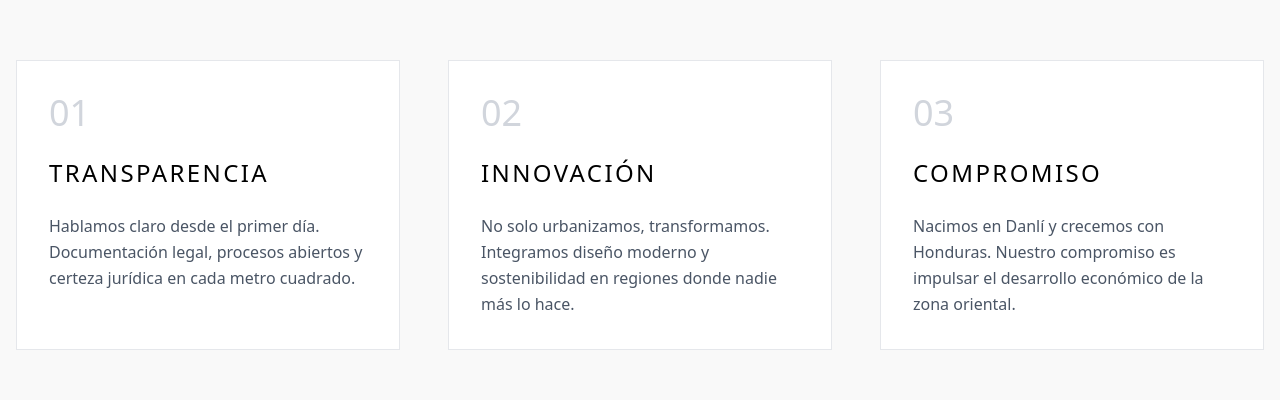
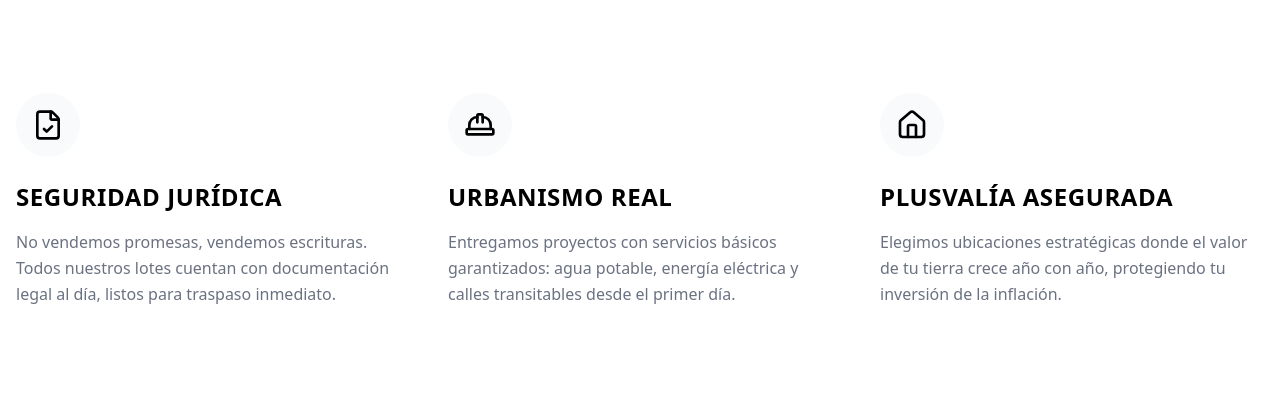
Before and after one commit to rplushn/inmaer-web, a Next.js app: page / in a window 1280 px wide. Shown: the part 4521-4921 px from the top of the page. Built offline with nearby package versions, Linux system fonts and the light colour scheme.

Commit message:
Update ValuesGrid text to emphasize Legal Security and Real Urbanism

```diff
--- a/src/components/design-2/nosotros/values-grid.tsx
+++ b/src/components/design-2/nosotros/values-grid.tsx
@@ -1,35 +1,49 @@
 "use client";
 
-import { FadeIn } from "@/components/animations/fade-in";
+import { motion } from "framer-motion";
+import { HardHat, Home, FileCheck } from "lucide-react";
 
 const ValuesGrid = () => {
   const values = [
     {
-      title: "Transparencia",
-      description: "Hablamos claro desde el primer día. Documentación legal, procesos abiertos y certeza jurídica en cada metro cuadrado."
+      title: "SEGURIDAD JURÍDICA",
+      description: "No vendemos promesas, vendemos escrituras. Todos nuestros lotes cuentan con documentación legal al día, listos para traspaso inmediato.",
+      icon: <FileCheck className="w-8 h-8 text-black" />
     },
     {
-      title: "Innovación",
-      description: "No solo urbanizamos, transformamos. Integramos diseño moderno y sostenibilidad en regiones donde nadie más lo hace."
+      title: "URBANISMO REAL",
+      description: "Entregamos proyectos con servicios básicos garantizados: agua potable, energía eléctrica y calles transitables desde el primer día.",
+      icon: <HardHat className="w-8 h-8 text-black" />
     },
     {
-      title: "Compromiso",
-      description: "Nacimos en Danlí y crecemos con Honduras. Nuestro compromiso es impulsar el desarrollo económico de la zona oriental."
+      title: "PLUSVALÍA ASEGURADA",
+      description: "Elegimos ubicaciones estratégicas donde el valor de tu tierra crece año con año, protegiendo tu inversión de la inflación.",
+      icon: <Home className="w-8 h-8 text-black" />
     }
   ];
 
   return (
-    <section className="py-24 bg-[#f9f9f9] text-black">
+    <section className="py-32 bg-white text-black border-t border-gray-100">
       <div className="container mx-auto px-4">
-        <div className="grid grid-cols-1 md:grid-cols-3 gap-12">
-          {values.map((value, idx) => (
-            <FadeIn key={idx} delay={idx * 0.2} className="flex flex-col gap-6 p-8 border border-gray-200 hover:border-black transition-colors duration-500 bg-white">
-              <span className="text-4xl font-light text-gray-300">0{idx + 1}</span>
-              <h3 className="text-2xl uppercase tracking-widest font-light">{value.title}</h3>
-              <p className="text-gray-600 font-light leading-relaxed">
-                {value.description}
+        <div className="grid grid-cols-1 md:grid-cols-3 gap-12 text-center md:text-left">
+          {values.map((val, idx) => (
+            <motion.div
+              key={idx}
+              initial={{ opacity: 0, y: 20 }}
+              whileInView={{ opacity: 1, y: 0 }}
+              transition={{ delay: idx * 0.2, duration: 0.8 }}
+              className="group"
+            >
+              <div className="mb-6 flex justify-center md:justify-start">
+                <div className="p-4 bg-gray-50 rounded-full group-hover:bg-gray-100 transition-colors">
+                  {val.icon}
+                </div>
+              </div>
+              <h3 className="text-xl md:text-2xl font-bold uppercase tracking-wide mb-4">{val.title}</h3>
+              <p className="text-gray-500 font-light leading-relaxed">
+                {val.description}
               </p>
-            </FadeIn>
+            </motion.div>
           ))}
         </div>
       </div>
```
